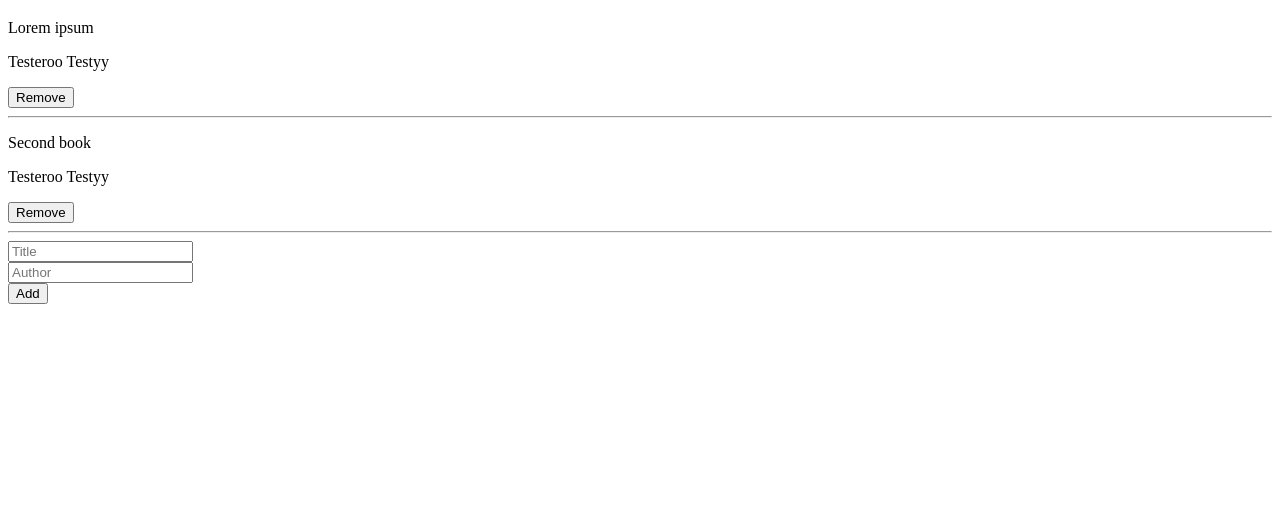
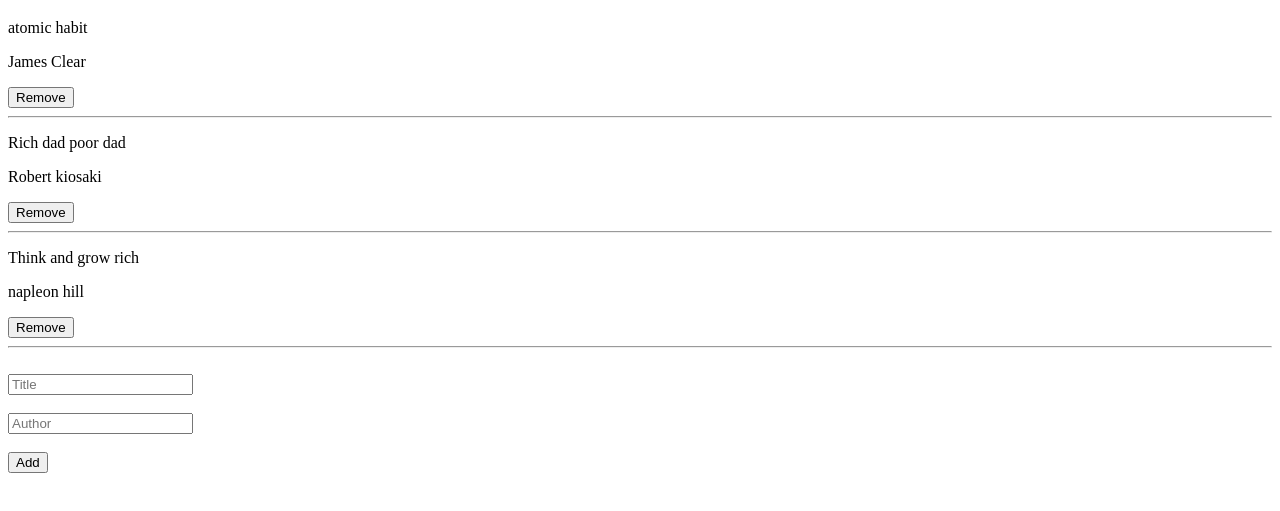
Before and after one commit to fithamlak/Awesome-books, a website: page index.html in a window 1280 px wide. Shown: the part 61-572 px from the top of the page. Drawn offline with Linux system fonts and the light colour scheme.

Commit message:
Display all books saved in the collection in the top part of the page.

```diff
--- a/index.html
+++ b/index.html
@@ -9,23 +9,10 @@
 <body>
     <h1>Awsome Books</h1>
     <main>
-        <article>
-            <p>Lorem ipsum</p>
-            <p>Testeroo Testyy</p>
-            <button name="first" id="first">Remove</button>
-            <hr>
-        </article>
-        <article>
-            <p>Second book</p>
-            <p>Testeroo Testyy</p>
-            <button name="second" id="second">Remove</button>
-            <hr>
-        </article>
-        <form action="" method="post" id="form" class="form-container">
-            <input type="text" name="title" id="title" placeholder="Title" required maxlength="30"/><br>
-            <input type="text" id="author" name="author" placeholder="Author" required/><br>
+        <div class="daynamic"></div><br>
+            <input type="text" name="title" id="title" placeholder="Title" required maxlength="30"/><br><br>
+            <input type="text" id="author" name="author" placeholder="Author" required/><br><br>
             <button type="submit" id="btn">Add</button>
-        </form>
     </main>
     <script src="./index.js"></script>
 </body>
--- a/index.js
+++ b/index.js
@@ -1,5 +1,6 @@
+const dynamicCreation = document.querySelector('.daynamic');
+
 // Create a collection that keeps a list of books
-
 const listOfBooks = [
   {
     title: 'atomic habit',
@@ -28,3 +29,24 @@
   listOfBooks.splice(listOfBooks.findIndex((e) => e.title === listOfBooks[index].title
   && e.author === listOfBooks[index].author), 1);
 }
+// Display all books saved in the collection in the top part of the page.
+function bookLoders() {
+  for (let k = 0; k < listOfBooks.length; k += 1) {
+    const book = document.createElement('article');
+    const title = document.createElement('p');
+    title.innerText = listOfBooks[k].title;
+    const author = document.createElement('p');
+    author.innerText = listOfBooks[k].author;
+    book.append(title);
+    book.append(author);
+    const button = document.createElement('button');
+    button.innerText = 'Remove';
+    book.append(button);
+    const line = document.createElement('hr');
+    book.append(line);
+    dynamicCreation.append(book);
+  }
+}
+window.onload = () => {
+  bookLoders();
+};
```
